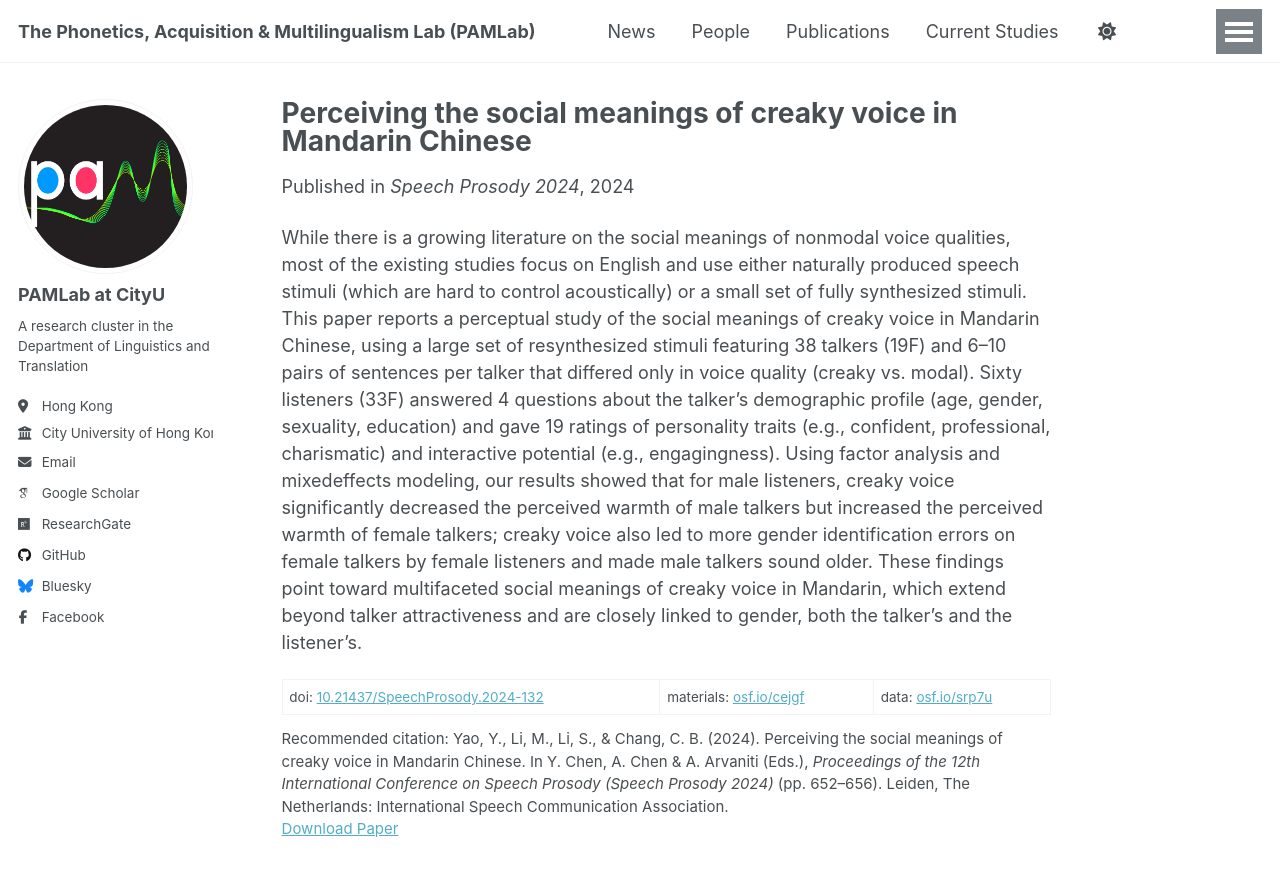
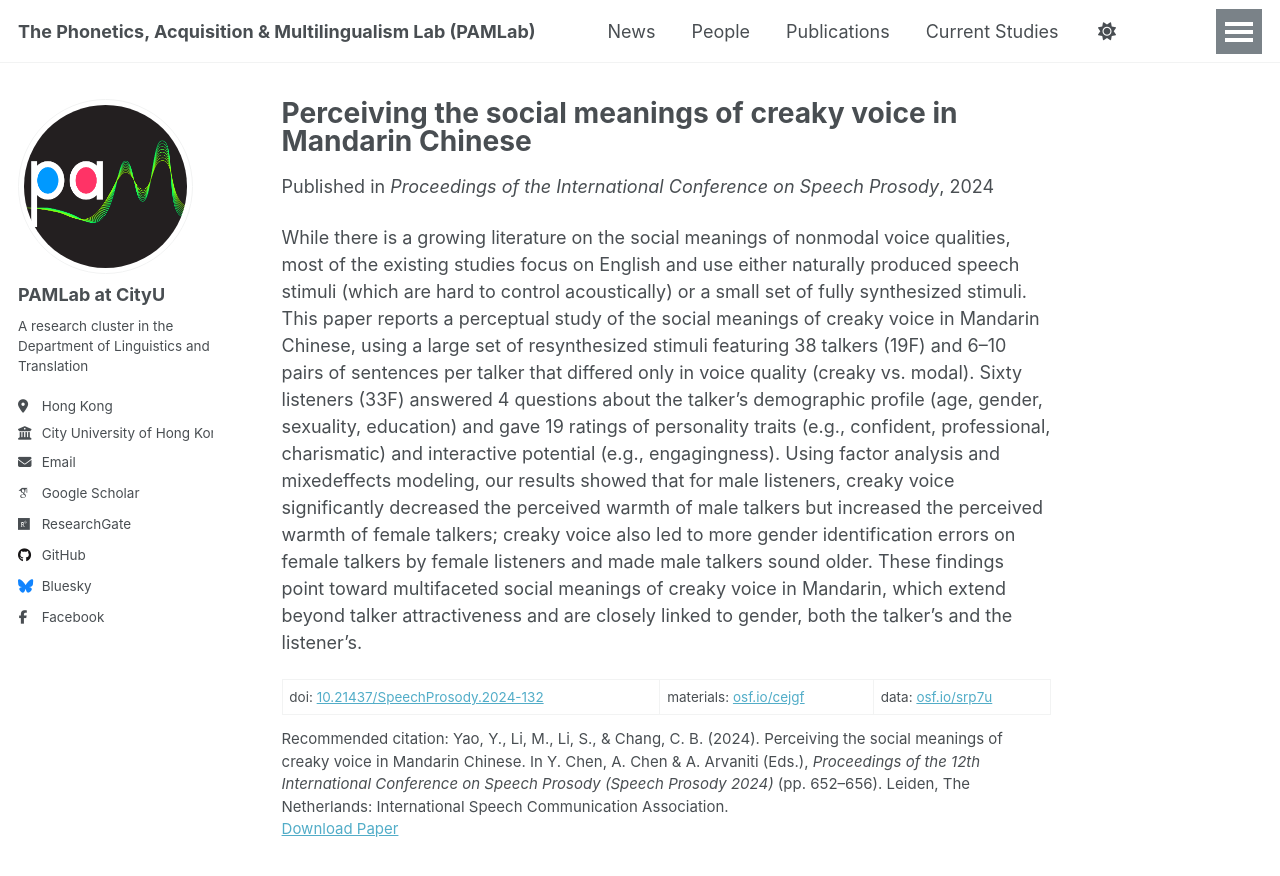
Before and after one commit to thepamlab/thepamlab.github.io, a Jekyll site: the page built from _publications/2024-07-04-perceiving-the-social-meanings.md, in a window 1280 px wide and 900 px high. Shown: the top 876 px of the window. Built offline with Jekyll 4.4.1, drawn with Linux system fonts in a browser that asks for light colours; some web fonts are replaced; a script that is not in the unit is left out.

Commit message:
Update 2024-07-04-perceiving-the-social-meanings.md

```diff
--- a/_publications/2024-07-04-perceiving-the-social-meanings.md
+++ b/_publications/2024-07-04-perceiving-the-social-meanings.md
@@ -5,7 +5,7 @@ category: proceedings
 permalink: /publication/2024-07-04-perceiving-the-social-meanings
 excerpt: 'While there is a growing literature on the social meanings of nonmodal voice qualities, most of the existing studies...'
 date: 2024-07-04
-venue: 'Speech Prosody 2024'
+venue: 'Proceedings of the International Conference on Speech Prosody'
 paperurl: 'http://thepamlab.github.io/files/YaoLiLiChang2024_SP24.pdf'
 citation: 'Yao, Y., Li, M., Li, S., & Chang, C. B. (2024). Perceiving the social meanings of creaky voice in Mandarin Chinese. In Y. Chen, A. Chen & A. Arvaniti (Eds.), <i>Proceedings of the 12th International Conference on Speech Prosody (Speech Prosody 2024)</i> (pp. 652–656). Leiden, The Netherlands: International Speech Communication Association.'
 ---
```
